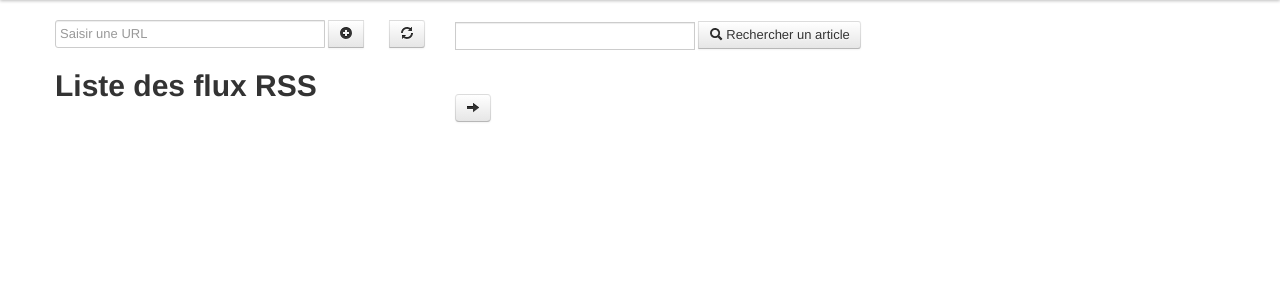
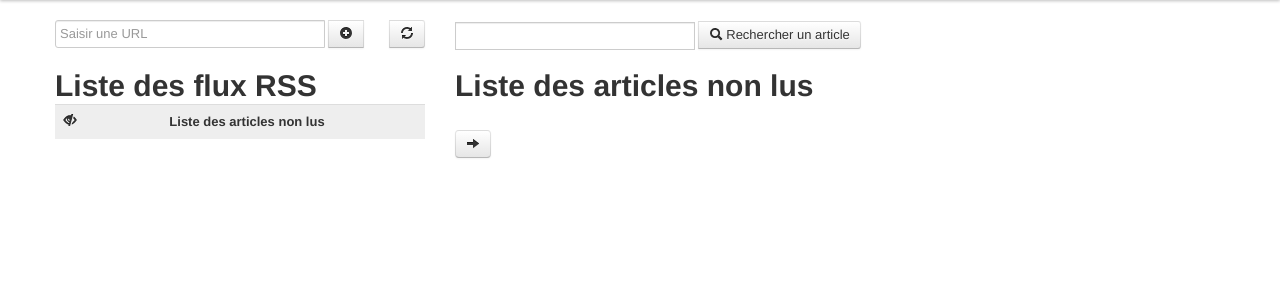
Before and after one commit to Yimgo/msgr, a PHP site: the page made by pokemon/app/views/rss/listing.php in a window 1280 px wide. Shown: the part 40-340 px from the top of the page. Run offline with PHP 8.4, Linux system fonts and the light colour scheme; the template is opened without the code that fills it, so the values that code supplies are empty.

Commit message:
In listing: Added a link to return to the list of unread articles

```diff
--- a/pokemon/app/views/rss/listing.php
+++ b/pokemon/app/views/rss/listing.php
@@ -56,6 +56,12 @@
         <div class="span4">
             <h1>Liste des flux RSS</h1>
 
+            <table class="table" id="liste_articles_non_lus_command">
+                <tr>
+                    <td><i class="icon-eye-close pull-left"></i> <b>Liste des articles non lus</b></td>
+                </tr>
+            </table>
+
             <div id="liste_flux_chargement" class="alert alert-info fade in hide">
                 <strong>Chargement</strong> de la liste des flux en cours…
             </div>
@@ -70,7 +76,7 @@
         </div>
 
         <div class="span8">
-            <h1 id="titre_liste_articles"></h1>
+            <h1 id="titre_liste_articles">Liste des articles non lus</h1>
             <div id="div_dropdown_move_folder" class="dropdown" style="display:none"></div>
 
             <div id="liste_articles_chargement" class="alert alert-info fade in hide">
--- a/pokemon/static/css/style.css
+++ b/pokemon/static/css/style.css
@@ -1,7 +1,11 @@
 /* Faire comme si la ligne entière d'une table était clickable
    (pour traitement par javascript ensuite) */
-#liste_flux tr, #flux_container div p {
+#liste_flux tr, #flux_container div p, #liste_articles_non_lus_command {
     cursor: pointer;
+}
+#liste_articles_non_lus_command td {
+    background-color: #eee;
+    text-align: center;
 }
 
 .ligne_flux_selectionne {
--- a/pokemon/static/javascript/listing.js
+++ b/pokemon/static/javascript/listing.js
@@ -19,12 +19,7 @@ $(document).ready(function() {
         fresh_dropdown_tags = make_dropdown_tags(eval(raw_tags));
 
         // Récupérer les 10 derniers articles
-        $.getJSON('/pokemon/rss/get_latest_articles/0/10', function(data) {
-            // Ajouter les articles dans la colonne de droite
-            $.each(data, function(index, elem) {
-                add_article_to_dom(elem.id, elem.titre, elem.description, elem.favori, elem.lu, elem.tags, elem.url, elem.date);
-            });
-        });
+        get_liste_article(flux_courant);
 
         // AUTOCOMPLETION
         $("#search").attr('data-source', data); // Données utilisées pour l'auto-complétion
@@ -88,6 +83,13 @@ $(document).ready(function() {
 	$("#pagin-right").click(function () {
        page_courante++;
        get_liste_article(flux_courant);
+    });
+
+    //
+    $('#liste_articles_non_lus_command td').click(function () {
+        flux_courant = undefined;
+        $('#titre_liste_articles').html("Liste des articles non lus");
+        get_liste_article(flux_courant);
     });
 });
 
```
